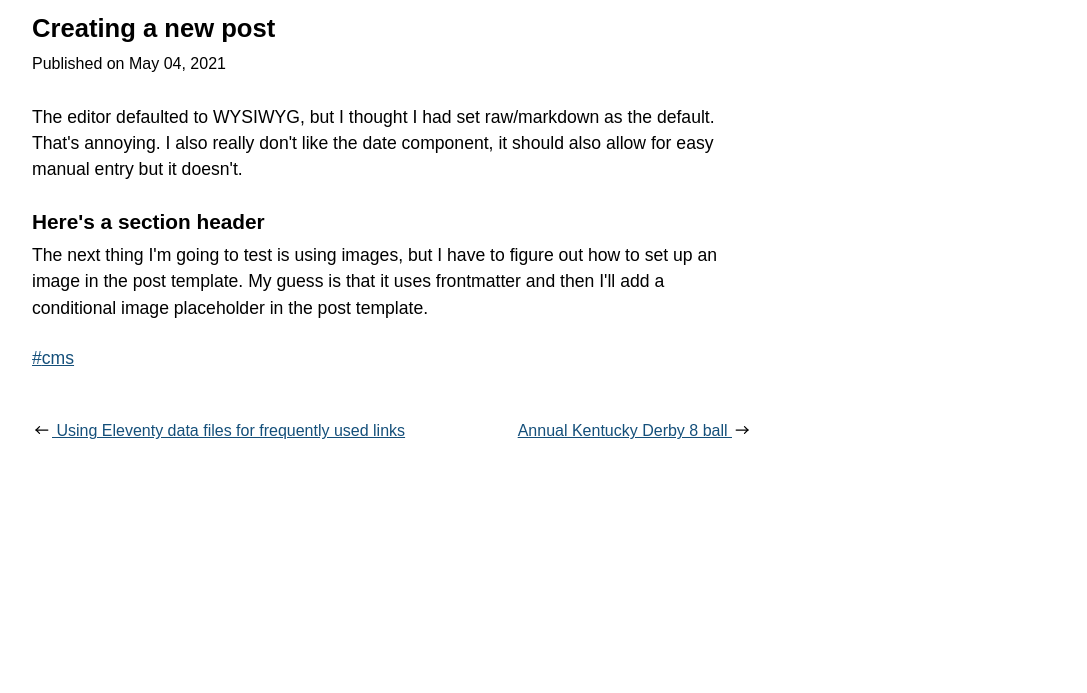
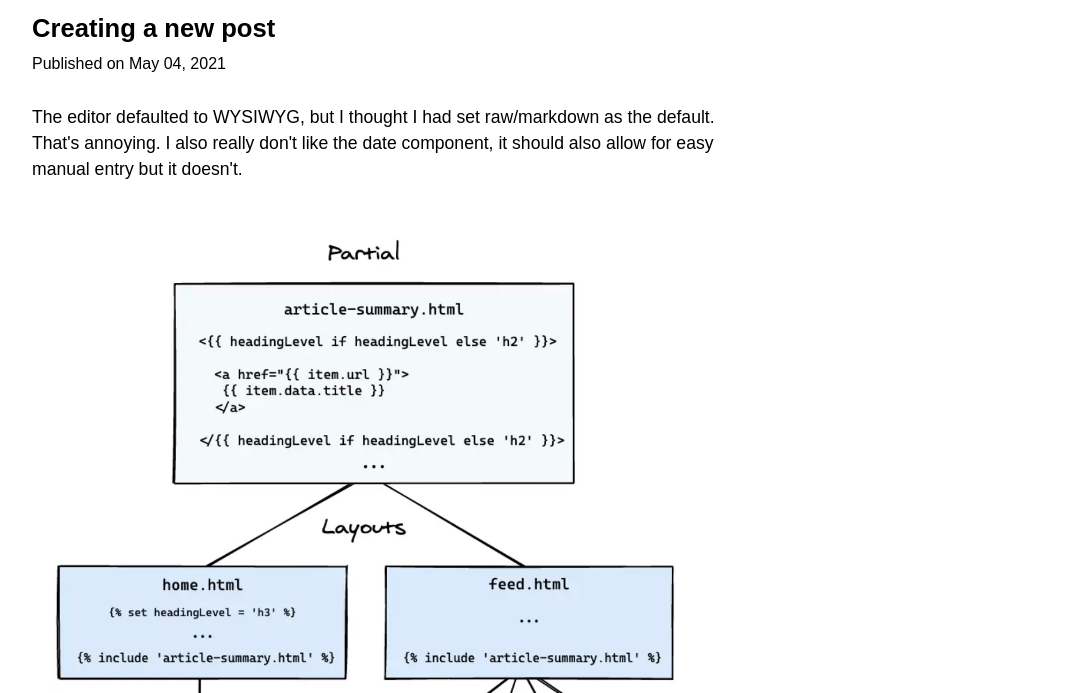
Before and after one commit to superterrific/cms-test, an Eleventy site: page src/posts/creating-a-new-post.md in a window 1280 px wide. Shown: the part 107-800 px from the top of the page, without its empty margins (88-1175 px from the left). Built offline with nearby package versions, Linux system fonts and the light colour scheme; Eleventy itself is replaced by a stand-in of ours; files that its build step writes are made by us from their sources.

Commit message:
Update from Forestry.io Dana Byerly updated src/posts/creating-a-new-post.md

```diff
--- a/src/posts/creating-a-new-post.md
+++ b/src/posts/creating-a-new-post.md
@@ -7,5 +7,8 @@ tags:
 ---
 The editor defaulted to WYSIWYG, but I thought I had set raw/markdown as the default. That's annoying. I also really don't like the date component, it should also allow for easy manual entry but it doesn't.
 
+![A diagram showing how something works.](/uploads/diagram.png)
+
 ## Here's a section header
+
 The next thing I'm going to test is using images, but I have to figure out how to set up an image in the post template. My guess is that it uses frontmatter and then I'll add a conditional image placeholder in the post template.
```
